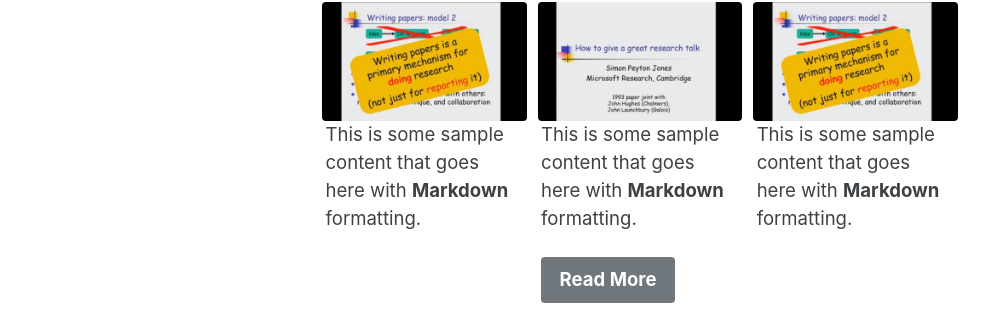
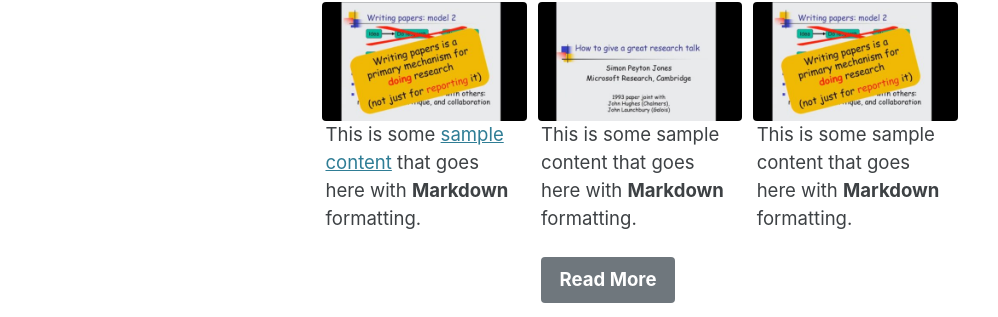
Before and after one commit to simonpj/www.peytonjones.org, a Jekyll site: the page built from index.md, in a window 1280 px wide. Shown: the part 810-1127 px from the top of the page, without its empty margins (0-998 px from the left). Built offline with Jekyll 4.4.1, drawn with Linux system fonts in a browser that asks for light colours; cached includes are drawn as plain includes; part of the change alters nothing that is shown.

```diff
--- a/index.md
+++ b/index.md
@@ -8,7 +8,7 @@ header:
 feature_row:
   - image_path: /assets/images/spj-paper.jpg
     alt: "placeholder image 1"
-    excerpt: "This is some sample content that goes here with **Markdown** formatting."
+    excerpt: "This is some [sample content](https://www.microsoft.com/en-us/research/academic-program/write-great-research-paper/) that goes here with **Markdown** formatting."
   - image_path: /assets/images/spj-talk.jpg
     alt: "placeholder image 2"
     excerpt: "This is some sample content that goes here with **Markdown** formatting."
```
